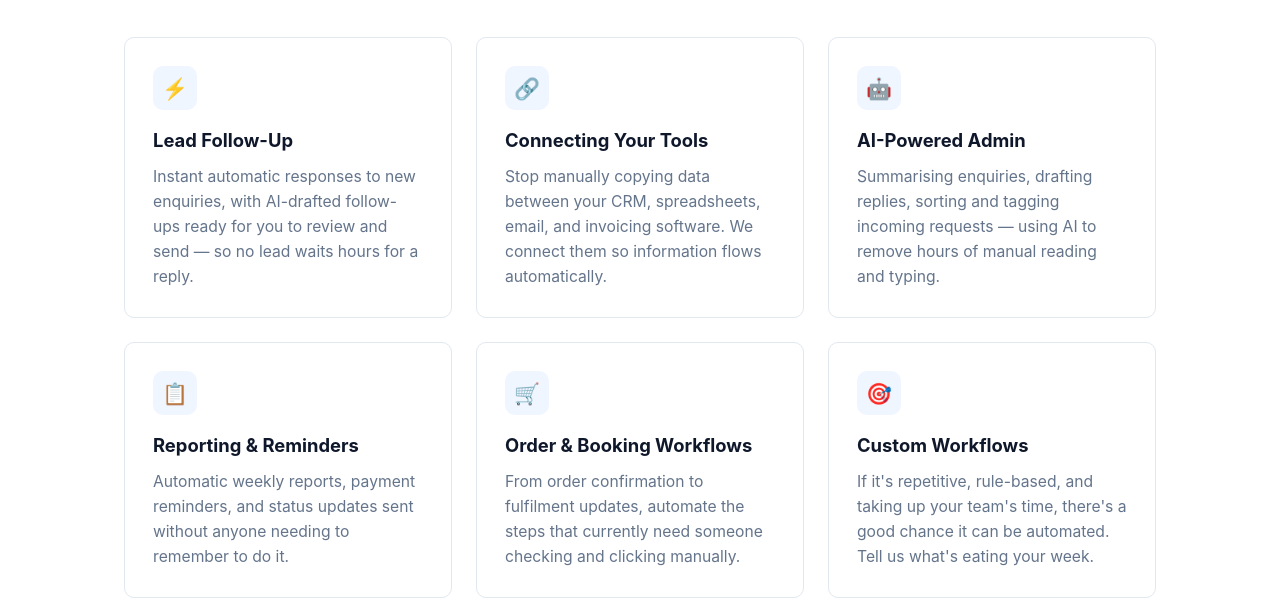
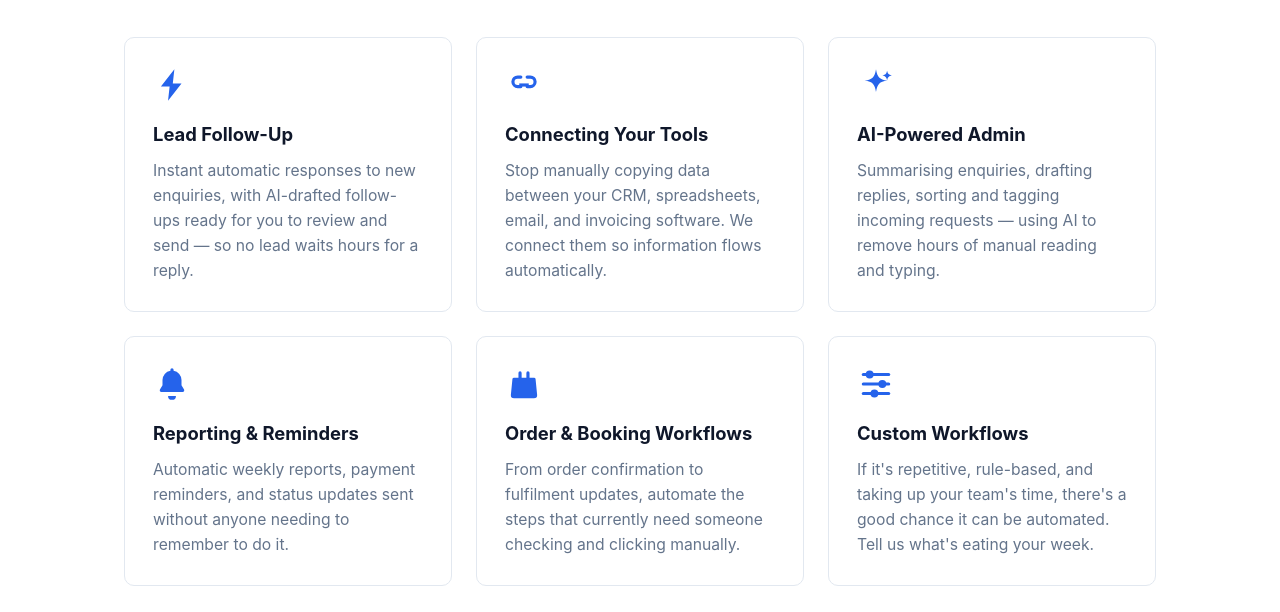
Before and after one commit to no-graviti/wiserobot-website, a plain HTML site: page index.html in a window 1280 px wide. Shown: the part 778-1390 px from the top of the page. Drawn offline with Linux system fonts and the light colour scheme.

Commit message:
Replace emoji icons with flat SVG icons in brand blue

```diff
--- a/css/style.css
+++ b/css/style.css
@@ -164,16 +164,15 @@ section p.section-lead {
   padding: 28px;
 }
 .card .icon {
-  width: 44px;
-  height: 44px;
-  border-radius: 10px;
-  background: #eff6ff;
+  width: 38px;
+  height: 38px;
   color: var(--blue);
-  display: flex;
-  align-items: center;
-  justify-content: center;
-  font-size: 1.3rem;
   margin-bottom: 16px;
+}
+.card .icon svg {
+  width: 100%;
+  height: 100%;
+  display: block;
 }
 .card h3 {
   margin: 0 0 8px;
--- a/index.html
+++ b/index.html
@@ -46,32 +46,32 @@
     <p class="section-lead">Every business is different, but most repetitive admin problems fall into a handful of categories. Here's where automation typically has the biggest impact.</p>
     <div class="grid-3">
       <div class="card">
-        <div class="icon">⚡</div>
+        <div class="icon"><svg viewBox="0 0 24 24" fill="currentColor"><path d="M13.5 2 5 13h5.5l-1 9L18 11h-5.5l1-9Z"/></svg></div>
         <h3>Lead Follow-Up</h3>
         <p>Instant automatic responses to new enquiries, with AI-drafted follow-ups ready for you to review and send — so no lead waits hours for a reply.</p>
       </div>
       <div class="card">
-        <div class="icon">🔗</div>
+        <div class="icon"><svg viewBox="0 0 24 24" fill="currentColor"><path d="M8 6a4 4 0 0 0 0 8h2a1 1 0 1 0 0-2H8a2 2 0 1 1 0-4h2a1 1 0 1 0 0-2H8Z"/><path d="M16 6h-2a1 1 0 1 0 0 2h2a2 2 0 1 1 0 4h-2a1 1 0 1 0 0 2h2a4 4 0 0 0 0-8Z"/><path d="M9 11h6v2H9z"/></svg></div>
         <h3>Connecting Your Tools</h3>
         <p>Stop manually copying data between your CRM, spreadsheets, email, and invoicing software. We connect them so information flows automatically.</p>
       </div>
       <div class="card">
-        <div class="icon">🤖</div>
+        <div class="icon"><svg viewBox="0 0 24 24" fill="currentColor"><path d="M12 2c.4 2.6 1 4.2 2 5.2 1 1 2.6 1.6 5.2 2-2.6.4-4.2 1-5.2 2-1 1-1.6 2.6-2 5.2-.4-2.6-1-4.2-2-5.2-1-1-2.6-1.6-5.2-2 2.6-.4 4.2-1 5.2-2 1-1 1.6-2.6 2-5.2Z"/><path d="M19 3c.2 1 .5 1.7.9 2.1.4.4 1.1.7 2.1.9-1 .2-1.7.5-2.1.9-.4.4-.7 1.1-.9 2.1-.2-1-.5-1.7-.9-2.1C17.7 6.5 17 6.2 16 6c1-.2 1.7-.5 2.1-.9.4-.4.7-1.1.9-2.1Z"/></svg></div>
         <h3>AI-Powered Admin</h3>
         <p>Summarising enquiries, drafting replies, sorting and tagging incoming requests — using AI to remove hours of manual reading and typing.</p>
       </div>
       <div class="card">
-        <div class="icon">📋</div>
+        <div class="icon"><svg viewBox="0 0 24 24" fill="currentColor"><path d="M12 2a1 1 0 0 1 1 1v.6a6 6 0 0 1 5 5.9v3.3l1.6 2.7a1 1 0 0 1-.9 1.5H5.3a1 1 0 0 1-.9-1.5L6 12.8V9.5a6 6 0 0 1 5-5.9V3a1 1 0 0 1 1-1Z"/><path d="M9.5 19.5a2.5 2.5 0 0 0 5 0h-5Z"/></svg></div>
         <h3>Reporting & Reminders</h3>
         <p>Automatic weekly reports, payment reminders, and status updates sent without anyone needing to remember to do it.</p>
       </div>
       <div class="card">
-        <div class="icon">🛒</div>
+        <div class="icon"><svg viewBox="0 0 24 24" fill="currentColor"><rect x="8.5" y="4" width="2" height="6" rx="1"/><rect x="13.5" y="4" width="2" height="6" rx="1"/><path d="M5.7 8h12.6a1 1 0 0 1 1 .9l1 10a2 2 0 0 1-2 2.1H5.7a2 2 0 0 1-2-2.1l1-10a1 1 0 0 1 1-.9Z"/></svg></div>
         <h3>Order & Booking Workflows</h3>
         <p>From order confirmation to fulfilment updates, automate the steps that currently need someone checking and clicking manually.</p>
       </div>
       <div class="card">
-        <div class="icon">🎯</div>
+        <div class="icon"><svg viewBox="0 0 24 24" fill="currentColor"><rect x="3" y="5" width="18" height="2" rx="1"/><circle cx="8" cy="6" r="2.5"/><rect x="3" y="11" width="18" height="2" rx="1"/><circle cx="16" cy="12" r="2.5"/><rect x="3" y="17" width="18" height="2" rx="1"/><circle cx="11" cy="18" r="2.5"/></svg></div>
         <h3>Custom Workflows</h3>
         <p>If it's repetitive, rule-based, and taking up your team's time, there's a good chance it can be automated. Tell us what's eating your week.</p>
       </div>
```
